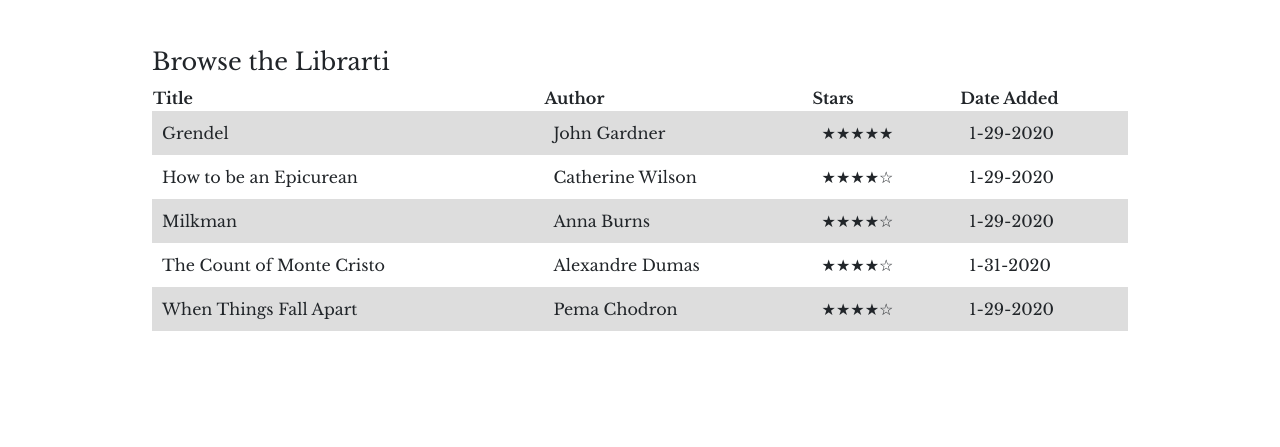
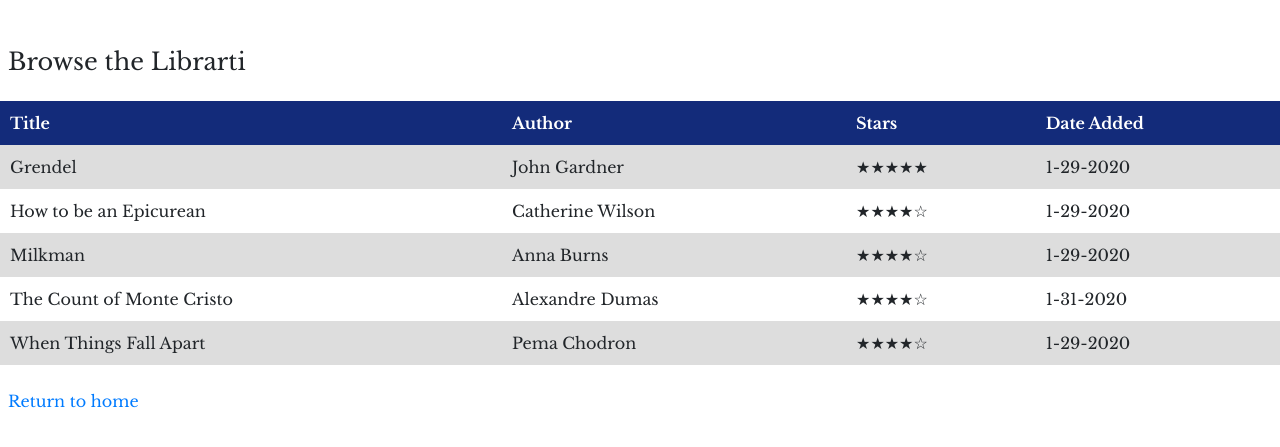
Before and after one commit to github-marti/Librarti, a Django app: a page that uses books/templates/books/browse.html in a window 1280 px wide. Shown: the top 447 px of the page. Run offline with Django 3.2, Linux system fonts and the light colour scheme; data comes from the database, SQL or seed files in the repository; some libraries are stand-ins or nearby versions.

Commit message:
added basic styling to browse.html and link back to home page

```diff
--- a/books/static/books/style.css
+++ b/books/static/books/style.css
@@ -66,16 +66,17 @@ header {
     margin: 0 15px;
 }
 
-.browse-wrapper {
-    width: 80%;
-}
-
 .book-table {
     width: 100%;
 }
 
-.book-table td {
+.book-table td, th {
     padding: 10px;
+}
+
+.book-table th {
+    background: #132b7a;
+    color: white;
 }
 
 .book-table tr:nth-child(even) {
--- a/books/templates/books/browse.html
+++ b/books/templates/books/browse.html
@@ -15,10 +15,10 @@
 </head>
 
 <body>
-    <div class="browse-wrapper container my-4 p-4">
-        <h4>Browse the Librarti</h4>
-        <table class="book-table">
-            <tr>
+    <div class="mt-5">
+        <h4 class="px-2">Browse the Librarti</h4>
+        <table class="book-table my-4">
+            <tr class="px-2">
                 <th>Title</th>
                 <th>Author</th>
                 <th>Stars</th>
@@ -35,6 +35,7 @@
             {% endfor %}
             {% endif %}
         </table>
+        <a class="px-2" href="{% url 'books:index' %}">Return to home</a>
     </div>
 
 </body>
```
